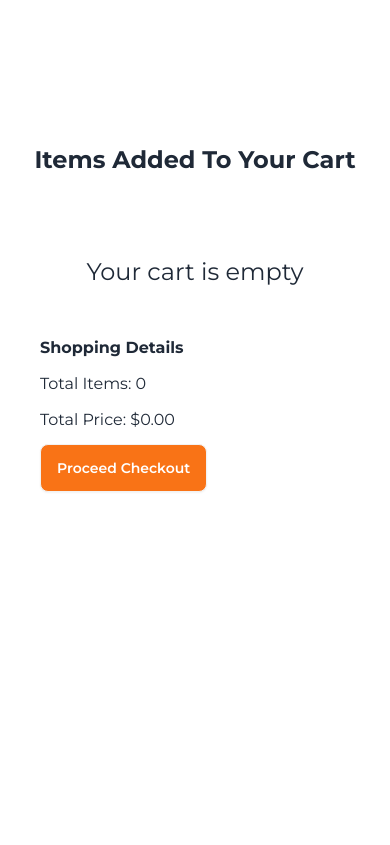
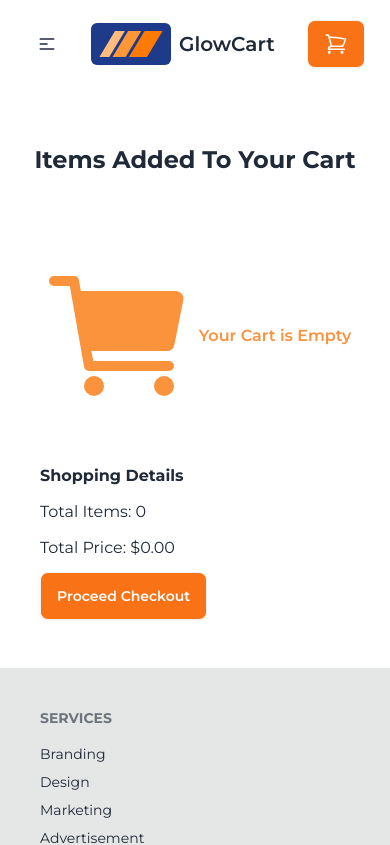
Before and after one commit to patrickiyiakimo/GistCart, a Next.js app: page /cart in a window 390 px wide. Shown: the top 845 px of the page. Built offline with nearby package versions, Linux system fonts and the light colour scheme.

Commit message:
removed the input to filter by price

```diff
--- a/app/cart/page.tsx
+++ b/app/cart/page.tsx
@@ -3,6 +3,13 @@
 import Image from "next/image";
 import React, { useEffect, useState } from "react";
 import { toast } from "react-toastify";
+import { MdDelete } from "react-icons/md";
+import { IoCart } from "react-icons/io5";
+import Navbar from "@/components/Navbar";
+import Footer from "@/components/Footer";
+
+
+
 
 interface CartItem {
   id: number;
@@ -73,12 +80,16 @@ const CartPage: React.FC = () => {
 
   return (
     <div className="font-mont">
+      <Navbar />
       <div className="font-bold text-2xl md:text-6xl mt-36 text-center mb-20">
         <h1>Items Added To Your Cart</h1>
       </div>
 
       {cart.length === 0 ? (
-        <p className="text-center text-2xl">Your cart is empty</p>
+        <p className="flex justify-center items-center  md:text-4xl text-orange-400 font-semibold">
+          <IoCart className="w-40 h-40 md:w-72 md:h-72 text-orange-400" />
+          Your Cart is Empty
+        </p>
       ) : (
         <div className="container justify-center items-center flex">
           <div className="overflow-x-auto">
@@ -141,9 +152,9 @@ const CartPage: React.FC = () => {
                     <td>
                       <button
                         onClick={() => handleDelete(item)}
-                        className="btn btn-ghost btn-xs bg-red-500 text-white"
+                        className="btn text-red-500 w-20"
                       >
-                        Remove
+                        <MdDelete />
                       </button>
                     </td>
                   </tr>
@@ -163,6 +174,7 @@ const CartPage: React.FC = () => {
           </button>
         </div>
       </section>
+      <Footer />
     </div>
   );
 };
--- a/components/BestSelling.tsx
+++ b/components/BestSelling.tsx
@@ -3,6 +3,8 @@
 import Image from "next/image";
 import React, { useEffect, useState } from "react";
 import { toast } from "react-toastify";
+
+
 
 interface Product {
   id: number;
@@ -31,7 +33,7 @@ const BestSelling: React.FC<BestSellingProps> = ({ addToCart }) => {
   const [searchTerm, setSearchTerm] = useState<string>("");
   const [descriptionTerm, setDescriptionTerm] = useState<string>("");
   const [priceTerm, setPriceTerm] = useState<string>("");
-  const [cart, setCart] = useState<CartItem[]>([]); // Change to track full cart items
+  const [cart, setCart] = useState<CartItem[]>([]);
 
   const itemsPerPage = 9;
 
@@ -140,13 +142,6 @@ const BestSelling: React.FC<BestSellingProps> = ({ addToCart }) => {
           className="p-3 py-4 border-2"
         />
         <input
-          type="number"
-          placeholder="Search by max price..."
-          value={priceTerm}
-          onChange={(e) => setPriceTerm(e.target.value)}
-          className="p-3 py-4 border-2"
-        />
-        <input
           type="text"
           placeholder="Search by name..."
           value={searchTerm}
@@ -192,7 +187,6 @@ const BestSelling: React.FC<BestSellingProps> = ({ addToCart }) => {
                     ? "bg-gray-500 cursor-not-allowed"
                     : "bg-orange-500 hover:bg-orange-600"
                 } text-white whitespace-nowrap mb-5 rounded-lg px-10 py-3`}
-                disabled={cart.find((item) => item.id === product.id)}
               >
                 {cart.find((item) => item.id === product.id)
                   ? "In Cart"
--- a/package.json
+++ b/package.json
@@ -15,6 +15,7 @@
     "next": "14.2.6",
     "react": "^18",
     "react-dom": "^18",
+    "react-icons": "^5.3.0",
     "react-toastify": "^10.0.5"
   },
   "devDependencies": {
```
Also changed, not shown: 1 other file (tests, documents, lock files or other folders).
